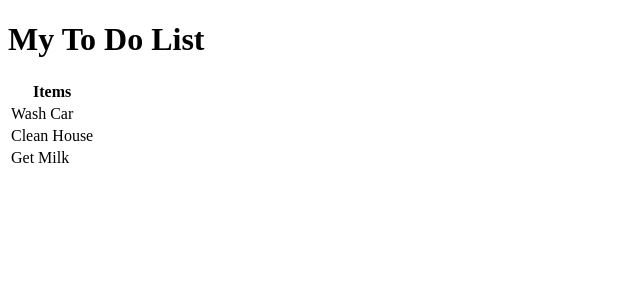
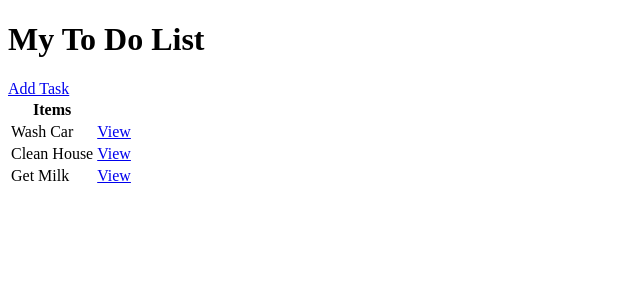
Before and after one commit to Vlad-stackover/TODO, a Django app: page / in a window 1280 px wide. Shown: the top 300 px of the page, without its empty margins (0-640 px from the left). Run offline with Django 4.2, Linux system fonts and the light colour scheme; data comes from the database, SQL or seed files in the repository.

Commit message:
v0.1.2
- Add tasks template and form for those tasks
-detail about task

```diff
--- /dev/null
+++ b/todo_list/base/templates/base/task.html
@@ -0,0 +1 @@
+<h1>Task: {{task}}</h1>
--- a/todo_list/base/templates/base/task_detail.html
+++ /dev/null
@@ -1 +0,0 @@
-<h1>Task: {{object}}</h1>
--- a/todo_list/base/templates/base/task_list.html
+++ b/todo_list/base/templates/base/task_list.html
@@ -9,13 +9,16 @@
 </head>
 <body>
 <h1>My To Do List</h1>
+<a href="{% url 'task-create' %}">Add Task</a>
 <table>
     <tr>
         <th>Items</th>
+        <th></th>
     </tr>
     {% for task in tasks %}
     <tr>
         <td>{{task.title}}</td>
+        <td><a href="{% url 'task' task.id %}">View</a></td>
     </tr>
     {% empty %}
         <h3>No items in list</h3>
--- a/todo_list/base/urls.py
+++ b/todo_list/base/urls.py
@@ -1,9 +1,10 @@
 from django.urls import path
-from .views import TaskList, TaskDetail
+from .views import TaskList, TaskDetail, TaskCreate
 
 
 urlpatterns = [
     path('', TaskList.as_view(), name='tasks'),
     path('task/<int:pk>/', TaskDetail.as_view(), name='task'),
+    path('task-create/', TaskCreate.as_view(), name='task-create' )
 
 ]
--- a/todo_list/base/views.py
+++ b/todo_list/base/views.py
@@ -1,6 +1,8 @@
 from django.shortcuts import render
 from django.views.generic.list import ListView
 from django.views.generic.detail import DetailView
+from django.views.generic.edit import CreateView
+from django.urls import reverse_lazy
 from .models import Task
 # Create your views here.
 
@@ -11,3 +13,10 @@ class TaskList(ListView):
 
 class TaskDetail(DetailView):
     model = Task
+    context_object_name = 'task'
+    template_name = 'base/task.html'
+
+class TaskCreate(CreateView):
+    model = Task
+    fields = '__all__'
+    success_url = reverse_lazy('tasks')
```
Also changed, not shown: todo_list/base/templates/base/task_form.html (added, +21 -0 lines), 1 other file.
